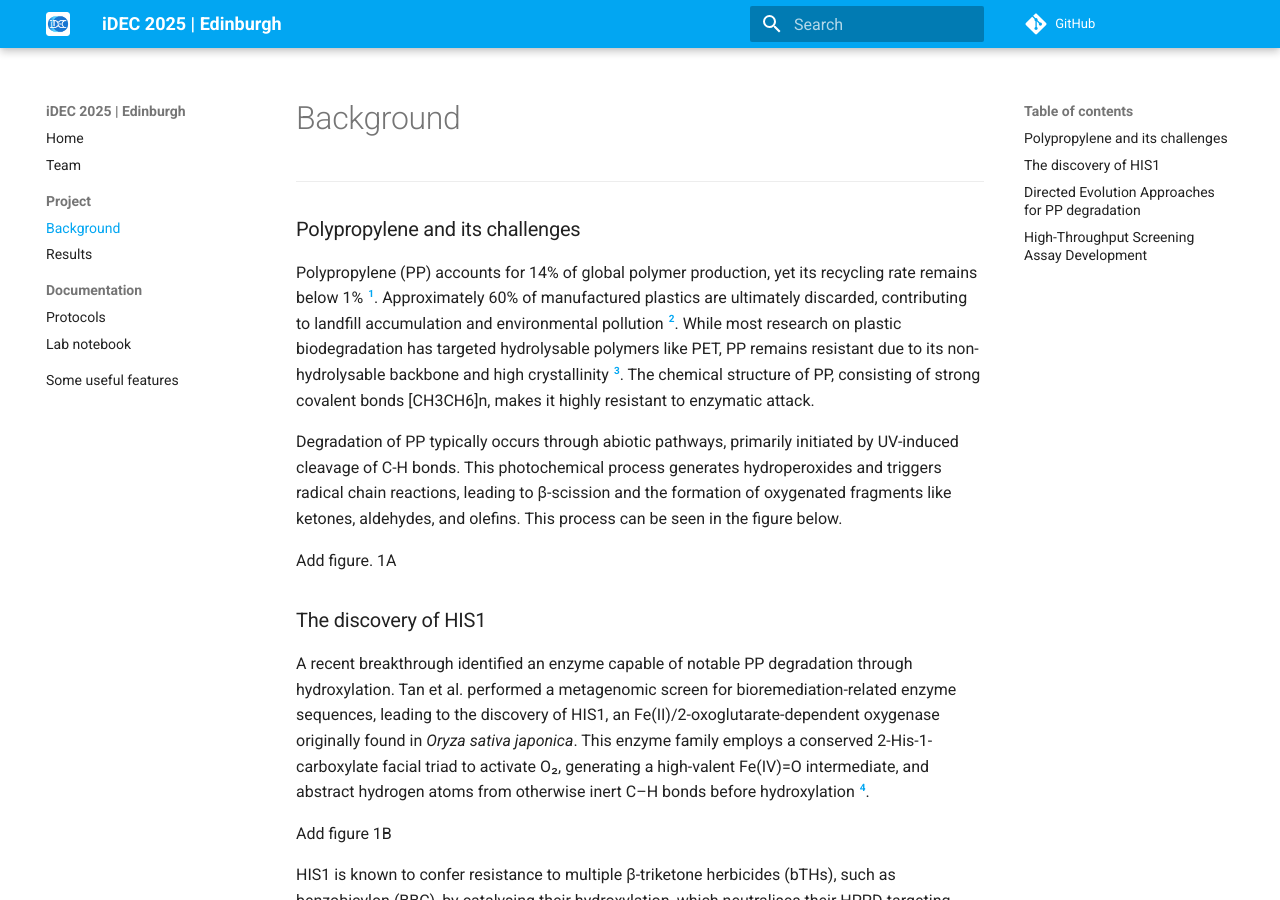
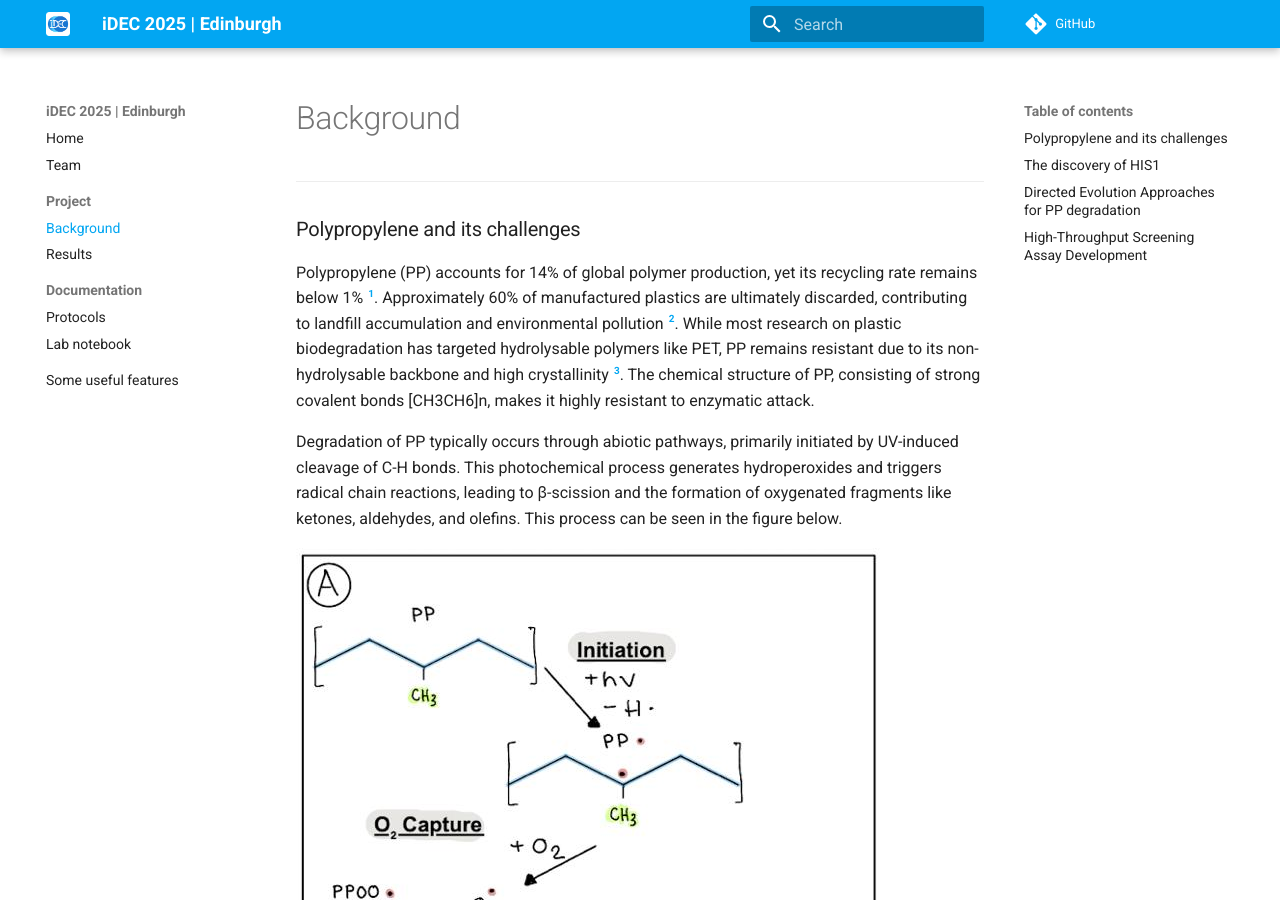
Before and after one commit to idec-teams/2025_Edinburgh, an MkDocs documentation site: the page built from docs/project/background.md, in a window 1280 px wide and 900 px high. Built offline with MkDocs 1.6.1 and Material for MkDocs 9.7.7, drawn with Linux system fonts in a browser that asks for light colours; comment, search, counter and statistics services are not loaded.

Commit message:
Update background.md
added images

```diff
--- a/docs/project/background.md
+++ b/docs/project/background.md
@@ -7,14 +7,14 @@
 
 Degradation of PP typically occurs through abiotic pathways, primarily initiated by UV-induced cleavage of C-H bonds. This photochemical process generates hydroperoxides and triggers radical chain reactions, leading to β-scission and the formation of oxygenated fragments like ketones, aldehydes, and olefins. This process can be seen in the figure below.
 
-Add figure. 1A
+![Figure1A](fig1A.jpg)
 
 ### The discovery of HIS1
 
 A recent breakthrough identified an enzyme capable of notable PP degradation through hydroxylation. Tan et al. performed a metagenomic screen for bioremediation-related enzyme sequences, leading to the discovery of HIS1, an Fe(II)/2-oxoglutarate-dependent oxygenase originally found in *Oryza sativa japonica*.
 This enzyme family employs a conserved 2-His-1-carboxylate facial triad to activate O₂, generating a high-valent Fe(IV)=O intermediate, and abstract hydrogen atoms from otherwise inert C–H bonds before hydroxylation [^4].
 
-Add figure 1B
+![Figure1B](fig1B.jpg)
 
 HIS1 is known to confer resistance to multiple β-triketone herbicides (bTHs), such as benzobicylon (BBC), by catalysing their hydroxylation, which neutralises their HPPD-targeting activity [^5]. Its demonstrated ability to detoxify a wide range of structurally related substrates highlights its promiscuity and suggests a potential function as a polypropylene oxygenase (PPase) capable of polymer hydroxylation.
 
```
